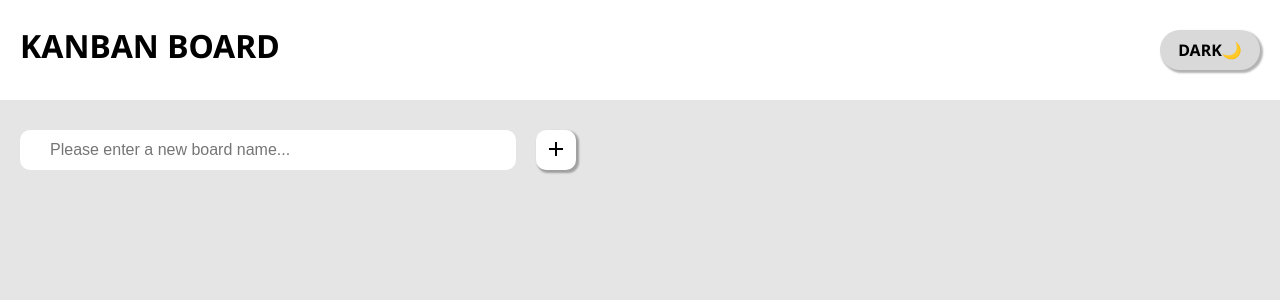
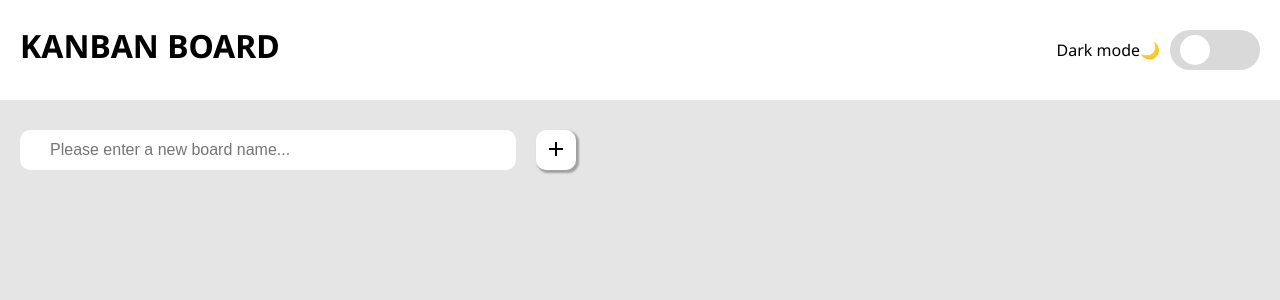
Before and after one commit to wonyj0228/kanban-board, a React (Create React App) app: page / in a window 1280 px wide. Shown: the top 300 px of the page. Built offline with nearby package versions, Linux system fonts and the light colour scheme.

Commit message:
dark mode 추가

```diff
--- a/src/App.tsx
+++ b/src/App.tsx
@@ -1,5 +1,8 @@
-import { styled } from 'styled-components';
+import { styled, ThemeProvider } from 'styled-components';
 import Contents from './components/Contents';
+import { darkTheme, lightTheme } from './theme';
+import { useState } from 'react';
+import { motion } from 'framer-motion';
 
 const Wrapper = styled.div`
   display: flex;
@@ -18,33 +21,56 @@ const Header = styled.div`
 const Title = styled.span`
   font-size: 2rem;
   font-weight: bold;
+  color: ${(props) => props.theme.headerFontColor};
 `;
-const BtnMode = styled.div`
+const Dark = styled.div`
   display: flex;
   align-items: center;
-  justify-content: center;
-  width: 100px;
-  border-radius: 20px;
+  span {
+    color: ${(props) => props.theme.headerFontColor};
+    margin-right: 10px;
+  }
+`;
+const Toggle = styled(motion.div)`
+  display: grid;
+  grid-template-columns: 1fr 1fr;
+  justify-items: center;
+  align-items: center;
+  padding: 5px;
+  width: 80px;
+  height: 30px;
+  border-radius: 30px;
   background-color: ${(props) => props.theme.btnBgColor};
-  box-shadow: 2px 2px 2px 1px rgba(0, 0, 0, 0.3);
   cursor: pointer;
-  span {
-    font-weight: bold;
-    font-size: 1rem;
-  }
+`;
+
+const Circle = styled(motion.div)`
+  width: 30px;
+  height: 30px;
+  border-radius: 50%;
+  background-color: ${(props) => props.theme.toggleCircleColor};
 `;
 
 function App() {
+  const [dark, setDark] = useState(false);
+  const toggleClicked = () => setDark((prev) => !prev);
+
   return (
+    <ThemeProvider theme={dark ? darkTheme : lightTheme}>
       <Wrapper>
         <Header>
           <Title>KANBAN BOARD</Title>
-        <BtnMode>
-          <span>DARK🌙</span>
-        </BtnMode>
+          <Dark>
+            <span>Dark mode🌙</span>
+            <Toggle onClick={toggleClicked}>
+              <div>{!dark ? <Circle layoutId="circle" /> : null}</div>
+              <div>{dark ? <Circle layoutId="circle" /> : null}</div>
+            </Toggle>
+          </Dark>
         </Header>
         <Contents />
       </Wrapper>
+    </ThemeProvider>
   );
 }
 
--- a/src/components/Board.tsx
+++ b/src/components/Board.tsx
@@ -1,7 +1,7 @@
 import styled from 'styled-components';
 import { IBoard } from '../atom';
 import { Draggable, Droppable } from 'react-beautiful-dnd';
-import { useState } from 'react';
+import { memo, useState } from 'react';
 import AddItem from './AddItem';
 import Item from './Item';
 import { AnimatePresence, motion } from 'framer-motion';
@@ -10,7 +10,8 @@ const BoardWrapper = styled.div<{ $isDragging: boolean }>`
   height: 50vh;
   min-width: 300px;
   margin-right: 50px;
-  background-color: ${(props) => (props.$isDragging ? '#cb7d8e85' : '#F3F3F3')};
+  background-color: ${(props) =>
+    props.$isDragging ? '#cb7d8e85' : props.theme.boardBgColor};
   border-top: ${(props) => props.theme.boardTop};
   padding: 10px 30px;
   box-shadow: ${(props) =>
@@ -120,4 +121,4 @@ const Board = ({ id, items, name, idx, boardDrop }: IProps) => {
   );
 };
 
-export default Board;
+export default memo(Board);
--- a/src/components/Contents.tsx
+++ b/src/components/Contents.tsx
@@ -51,10 +51,11 @@ const DeleteBox = styled.div<{ $isDraggingOver: boolean }>`
   align-items: center;
   height: 80px;
   background-color: ${(props) =>
-    props.$isDraggingOver ? '#e56b6f' : props.theme.btnBgColor};
+    props.$isDraggingOver ? '#e56b6f' : props.theme.deleteBtnBgColor};
   border-radius: 10px;
   span {
     font-size: 50px;
+    color: ${(props) => props.theme.deleteBtnFontColor};
   }
 `;
 const Boards = styled.div`
--- a/src/components/Item.tsx
+++ b/src/components/Item.tsx
@@ -2,12 +2,13 @@ import styled from 'styled-components';
 import { IItem } from '../atom';
 import { Draggable } from 'react-beautiful-dnd';
 import { motion, Variants } from 'framer-motion';
+import { memo } from 'react';
 
 const Wrapper = styled.div`
   width: 100%;
   padding: 15px 20px;
   box-sizing: border-box;
-  background-color: rgb(255, 255, 255);
+  background-color: ${(props) => props.theme.itemBgColor};
   border-radius: 10px;
   margin-bottom: 15px;
   white-space: pre-wrap;
@@ -52,4 +53,4 @@ const Item = ({ id, text, idx }: IProps) => {
   );
 };
 
-export default Item;
+export default memo(Item);
--- a/src/index.tsx
+++ b/src/index.tsx
@@ -1,7 +1,6 @@
 import ReactDOM from 'react-dom/client';
 import App from './App';
-import { createGlobalStyle, ThemeProvider } from 'styled-components';
-import { lightTheme } from './theme';
+import { createGlobalStyle } from 'styled-components';
 import { RecoilRoot } from 'recoil';
 
 const GlobalStyle = createGlobalStyle`
@@ -63,10 +62,8 @@ root.render(
   // <React.StrictMode>
   <>
     <RecoilRoot>
-      <ThemeProvider theme={lightTheme}>
-        <GlobalStyle />
-        <App />
-      </ThemeProvider>
+      <GlobalStyle />
+      <App />
     </RecoilRoot>
   </>
 
--- a/src/theme.ts
+++ b/src/theme.ts
@@ -1,14 +1,30 @@
 import { DefaultTheme } from 'styled-components';
 
 export const lightTheme: DefaultTheme = {
+  headerBgColor: '#FFFFFF',
+  headerFontColor: 'black',
+  btnBgColor: '#D9D9D9',
+  toggleCircleColor: '#FFFFFF',
+
   bodyBgColor: '#E5E5E5',
-  headerBgColor: '#FFFFFF',
-  btnBgColor: '#D9D9D9',
+  boardBgColor: '#F3F3F3',
   boardTop: '3px solid black',
+  itemBgColor: '#FFFFFF',
+
+  deleteBtnBgColor: '#D9D9D9',
+  deleteBtnFontColor: 'black',
 };
 export const darkTheme: DefaultTheme = {
-  bodyBgColor: '#0D1B2A',
-  headerBgColor: '#0D1B2A',
-  btnBgColor: '#E0E1DD',
-  boardTop: '3px solid white',
+  headerBgColor: '#212529',
+  headerFontColor: '#FFFFFF',
+  btnBgColor: '#C73A37',
+  toggleCircleColor: '#FFFFFF',
+
+  bodyBgColor: '#212529',
+  boardBgColor: '#495057',
+  boardTop: '3px solid #C73A37',
+  itemBgColor: '#E9ECEF',
+
+  deleteBtnBgColor: '#495057',
+  deleteBtnFontColor: '#FFFFFF',
 };
```
Also changed, not shown: src/styled.d.ts (+10 -2 lines). Lines whose indentation alone changed are shown as unchanged.
